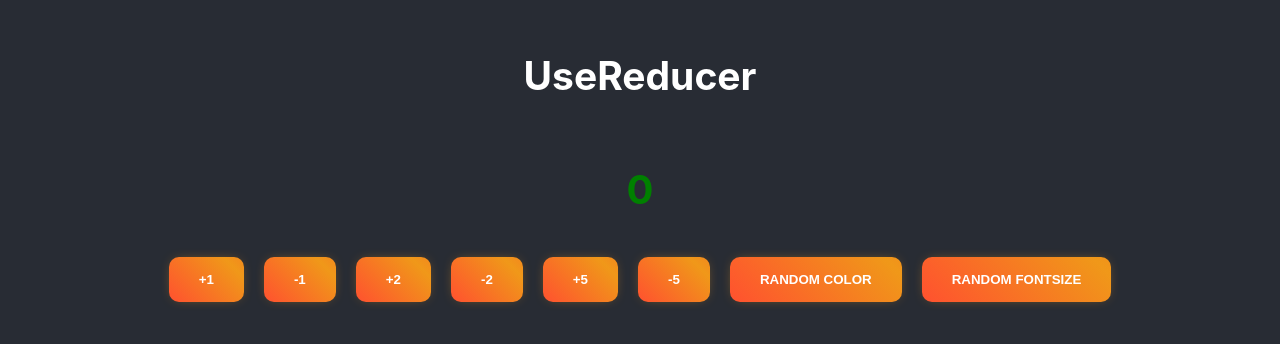
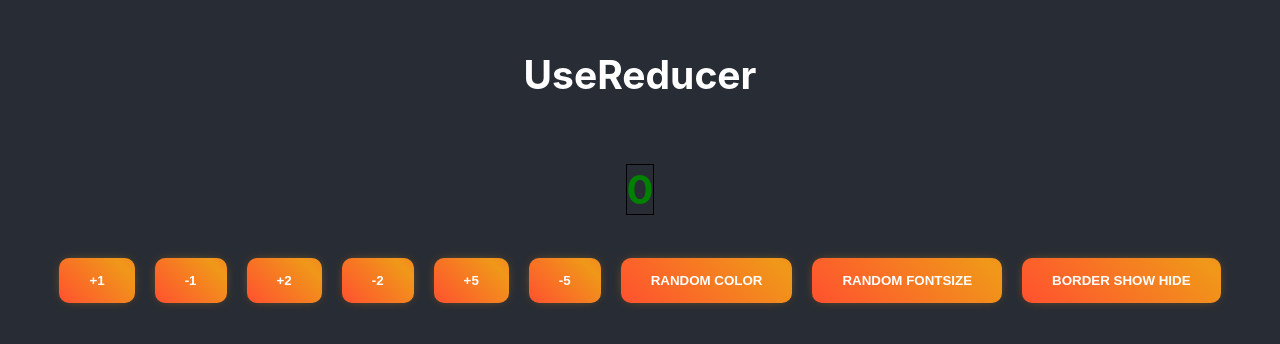
Before and after one commit to Jakavickis/drontai, a React (Create React App) app in the folder r1/: page / in a window 1280 px wide. Shown: the part 234-578 px from the top of the page. Built offline with nearby package versions, Linux system fonts and the light colour scheme.

Commit message:
border show hide

```diff
--- a/r1/src/Actions/count.js
+++ b/r1/src/Actions/count.js
@@ -1,4 +1,4 @@
-import { ADD_ONE, ADD_TWO, REMOVE_ONE, REMOVE_TWO, ADD_FIVE, REMOVE_FIVE, RAND_COLOR, RAND_FONT } from '../Constants/actions';
+import { ADD_ONE, ADD_TWO, REMOVE_ONE, REMOVE_TWO, ADD_FIVE, REMOVE_FIVE, RAND_COLOR, RAND_FONT, BORDER_S_H } from '../Constants/actions';
 
 export function add1() {
     return {
@@ -46,3 +46,9 @@ export function randomFont() {
         type: RAND_FONT
     }
 }
+
+export function borderShowHide() {
+    return {
+        type: BORDER_S_H
+    }
+}
--- a/r1/src/App.jsx
+++ b/r1/src/App.jsx
@@ -7,7 +7,12 @@ function App() {
     return (
         <div className="App">
             <header className="App-header">
-                <h2>UseReducer</h2>
+                <h2 style={{
+                    borderStyle: 'solid',
+                    border: 5 + 'px',
+                    borderColor: 'green'
+
+                }}>UseReducer</h2>
                 <Count />
             </header>
         </div >
--- a/r1/src/Components/016/Count.jsx
+++ b/r1/src/Components/016/Count.jsx
@@ -1,5 +1,5 @@
 import { useReducer } from "react";
-import { add1, rem1, add2, rem2, rem5, add5, randomColor, randomFont } from "../../Actions/count";
+import { add1, rem1, add2, rem2, rem5, add5, randomColor, randomFont, borderShowHide } from "../../Actions/count";
 import count from "../../Reducers/count";
 
 function Count() {
@@ -7,14 +7,16 @@ function Count() {
     const [counter, dispachCounter] = useReducer(count, {
         number: 0,
         color: 'green',
-        fontSize: 40 + 'px'
+        fontSize: 40 + 'px',
+        border: true
     });
 
     return (
         <>
             <h2 style={{
                 color: counter.color,
-                fontSize: counter.fontSize
+                fontSize: counter.fontSize,
+                border: counter.border ? '1px solid black' : null
             }}>{counter.number}</h2>
             <div className="container">
                 <button onClick={() => dispachCounter(add1())}>+1</button>
@@ -25,6 +27,7 @@ function Count() {
                 <button onClick={() => dispachCounter(rem5())}>-5</button>
                 <button onClick={() => dispachCounter(randomColor())}>random color</button>
                 <button onClick={() => dispachCounter(randomFont())}>random fontsize</button>
+                <button onClick={() => dispachCounter(borderShowHide())}>border show hide</button>
             </div>
         </>
     )
--- a/r1/src/Constants/actions.js
+++ b/r1/src/Constants/actions.js
@@ -6,3 +6,4 @@ export const ADD_FIVE = 5;
 export const REMOVE_FIVE = 6;
 export const RAND_COLOR = 7;
 export const RAND_FONT = 8;
+export const BORDER_S_H = 13;
--- a/r1/src/Reducers/count.js
+++ b/r1/src/Reducers/count.js
@@ -1,4 +1,4 @@
-import { ADD_ONE, ADD_TWO, REMOVE_ONE, REMOVE_TWO, ADD_FIVE, REMOVE_FIVE, RAND_COLOR, RAND_FONT } from "../Constants/actions";
+import { ADD_ONE, ADD_TWO, REMOVE_ONE, REMOVE_TWO, ADD_FIVE, REMOVE_FIVE, RAND_COLOR, RAND_FONT, BORDER_S_H } from "../Constants/actions";
 import rand from "../Functions/rand";
 import randColor from "../Functions/randColor";
 
@@ -29,6 +29,9 @@ function count(state, action) {
         case RAND_FONT:
             newState.fontSize = rand(10, 40) + 'px';
             break
+        case BORDER_S_H:
+            newState.border = !newState.border;
+            break
         default:
     }
 
```
